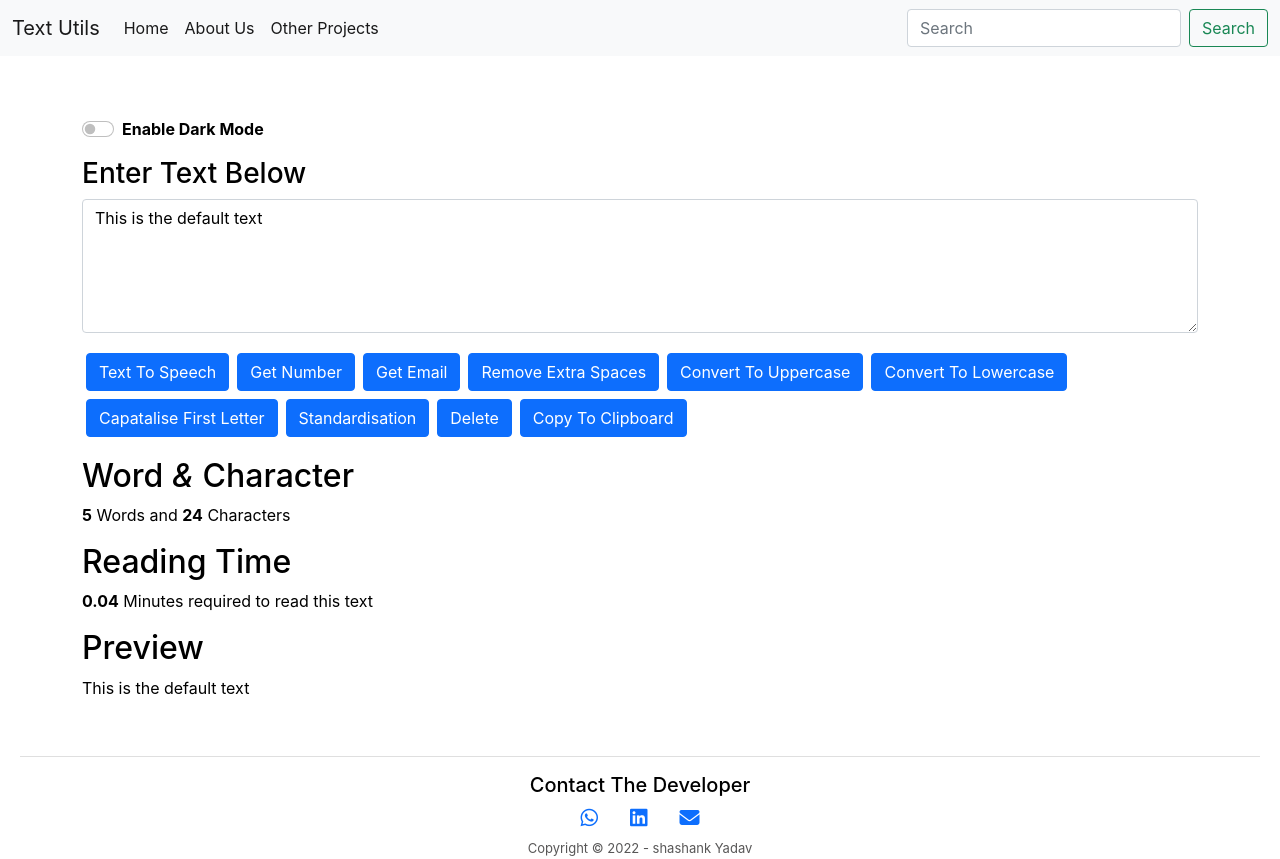
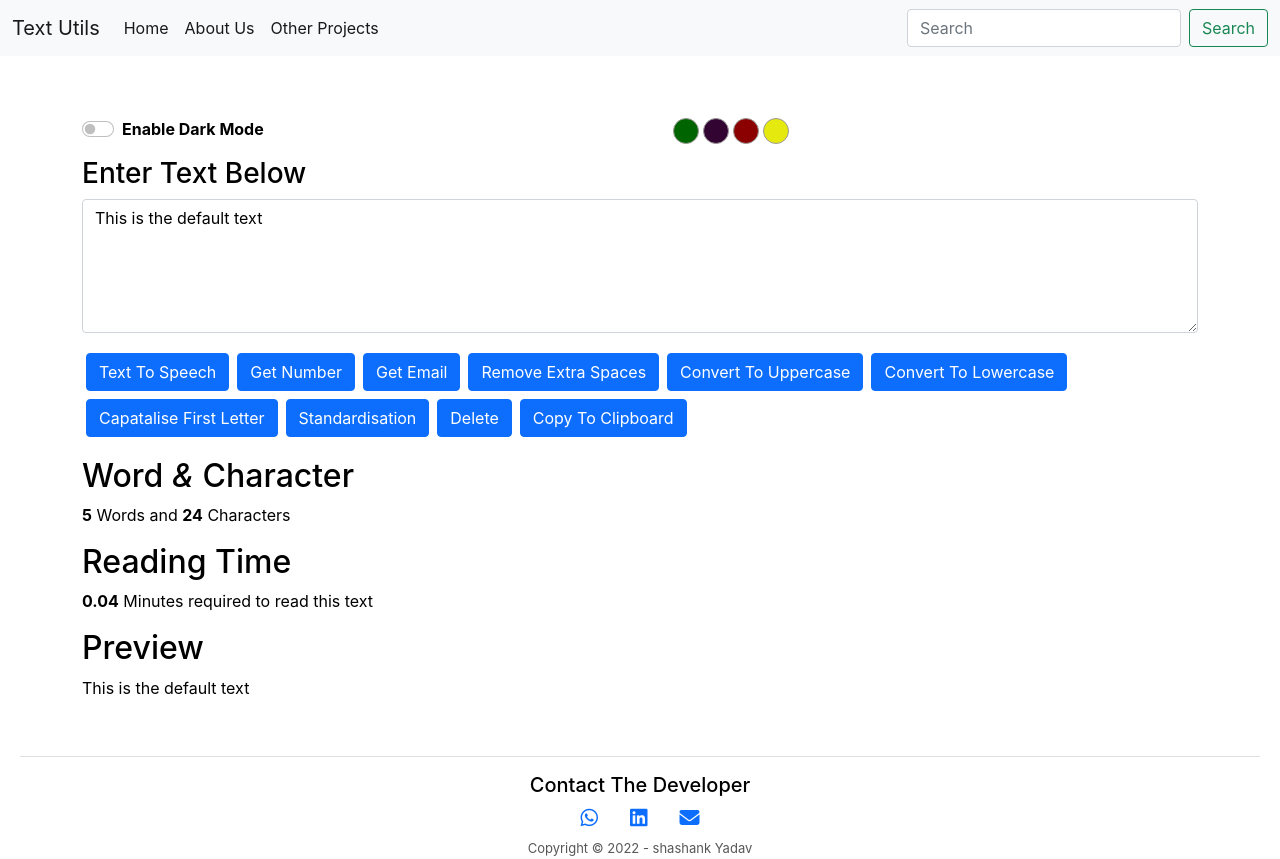
Before and after one commit to Pro-Developer01/Text-Utils-React, a React (Create React App) app: page / in a window 1280 px wide. Built offline with nearby package versions, Linux system fonts and the light colour scheme.

Commit message:
color palette is added

```diff
--- a/src/App.css
+++ b/src/App.css
@@ -28,6 +28,55 @@ body
   position: relative;
   min-height: 100vh;
   padding-bottom: 65px;
+}
+
+.container_Dark
+{
+  display: flex;
+  /* justify-content: center; */
+  /* border: solid 3px  red; */
+  /* width: auto;
+  margin: 0px 110px; */
+}
+.dark_mode_pellet
+{
+  margin: auto;
+}
+.green_btn
+{
+  background-color: darkgreen;
+  border: solid rgb(156, 153, 153) .3px;
+  border-radius: 60px;
+  padding: 12px;
+ margin: 2px;
+}
+
+.blue_btn
+{
+  background-color: #310432;
+  border: solid rgb(156, 153, 153) .3px;
+  border-radius: 60px;
+  padding: 12px;
+  margin: 2px;
+
+}
+.yellow_btn
+{
+  background-color: #e5e90d;
+  border: solid rgb(156, 153, 153) .3px;
+  border-radius: 60px;
+  padding: 12px;
+  margin: 2px;
+
+}
+.red_btn
+{
+  background-color: darkred;
+  border: solid rgb(156, 153, 153) .3px;
+  border-radius: 60px;
+  padding: 12px;
+  margin: 2px;
+
 }
 
 .Footer
--- a/src/App.js
+++ b/src/App.js
@@ -15,6 +15,7 @@ import Footer from './Components/Footer';
 function App() {
   const [Mode, setMode] = useState("light");
   const [alert, setalert] = useState(null)
+  const [pellet,setpellet]= useState ('primary')
 
   var Notification=(Message,type)=>
   {
@@ -46,18 +47,90 @@ function App() {
       document.title="Text Utils - Light Mode";
     }
   }
+  var Togglemode_green=()=>
+  {
+    if(Mode==='light')
+    {
+      setMode('dark');
+      setpellet('success');
+      document.body.style.background=" #082308"
+      Notification(" Green Dark Mode is Enabled","success");
+      document.title="Text Utils - Dark Mode";
+    }
+    else{
+      setMode('light');
+      setpellet('primary');
+      document.body.style.background="white"
+      Notification("Light Mode is Enabled","success");
+      document.title="Text Utils - Light Mode";
+    }
+  }
+  var Togglemode_blue=()=>
+  {
+    if(Mode==='light')
+    {
+      setMode('dark');
+      setpellet('info');
+      document.body.style.background=" #310432"
+      Notification(" Violet Dark Mode is Enabled","success");
+      document.title="Text Utils - Dark Mode";
+    }
+    else{
+      setMode('light');
+      setpellet('primary');
+      document.body.style.background="white"
+      Notification("Light Mode is Enabled","success");
+      document.title="Text Utils - Light Mode";
+    }
+  }
+  var Togglemode_red=()=>
+  {
+    if(Mode==='light')
+    {
+      setMode('dark');
+      setpellet('danger');
+      document.body.style.background=" #580404"
+      Notification(" Red Dark Mode is Enabled","success");
+      document.title="Text Utils - Dark Mode";
+    }
+    else{
+      setMode('light');
+      setpellet('primary');
+      document.body.style.background="white"
+      Notification("Light Mode is Enabled","success");
+      document.title="Text Utils - Light Mode";
+    }
+  }
+  var Togglemode_yellow=()=>
+  {
+    if(Mode==='light')
+    {
+      setMode('dark');
+      setpellet('warning');
+      document.body.style.background=" #673200"
+      Notification(" Yellow Dark Mode is Enabled","success");
+      document.title="Text Utils - Dark Mode";
+    }
+    else{
+      setMode('light');
+      setpellet('primary');
+      document.body.style.background="white"
+      Notification("Light Mode is Enabled","success");
+      document.title="Text Utils - Light Mode";
+    }
+  }
 
   return (
     <>
     <Router>
     <Navbar heading="Text Utils" mode={Mode}  />
     <Alert alertt={alert}/>
-    <DarkModeToggle togglemode={Togglemode} modetogglex={Mode}/>
+    <DarkModeToggle togglemode={Togglemode} togglemode_green={Togglemode_green} togglemode_red={Togglemode_red}togglemode_blue={Togglemode_blue} togglemode_yellow={Togglemode_yellow} modetogglex={Mode}/>
 
     <Routes >
           <Route exact path="/about" element={<About mode={Mode}/>}>
           </Route>
-           <Route exact path='/' element={<Textform mode={Mode} heading="Enter Text Below" Notification={Notification}/>} >
+           <Route exact path='/' element={<Textform mode={Mode} heading="Enter Text Below" pellet={pellet} Notification={Notification}/>} >
           </Route>
         </Routes>
         </Router>
--- a/src/Components/DarkModeToggle.js
+++ b/src/Components/DarkModeToggle.js
@@ -1,11 +1,11 @@
-import React from 'react'
+import React from "react";
 
 export default function DarkModeToggle(props) {
+  return (
+    <div className="container">
 
-
-  return (
-    <div className='container '>
-         <div className="form-check form-switch my-3 ">
+    <div className="container_Dark ">
+      <div className="form-check form-switch my-3  ">
         <input
           className="form-check-input"
           type="checkbox"
@@ -17,13 +17,18 @@ export default function DarkModeToggle(props) {
         <label
           className="form-check-label "
           htmlFor="flexSwitchCheckDefault"
-           style={{color: props.modetogglex==='light'?'black':'white' }} >
-             <strong>
-              Enable Dark Mode
-             </strong>
-
+          style={{ color: props.modetogglex === "light" ? "black" : "white" }}
+          >
+          <strong>Enable Dark Mode</strong>
         </label>
       </div>
+      <div className="dark_mode_pellet">
+        <button className="green_btn" onClick={props.togglemode_green}></button>
+        <button className="blue_btn" onClick={props.togglemode_blue}></button>
+        <button className="red_btn" onClick={props.togglemode_red}></button>
+        <button className="yellow_btn" onClick={props.togglemode_yellow}></button>
       </div>
-  )
+    </div>
+          </div>
+  );
 }
--- a/src/Components/Footer.js
+++ b/src/Components/Footer.js
@@ -11,7 +11,7 @@ export default function Footer(props) {
       <div className="container" >
         <center>
 
-          <h5 style={{color: props.mode==='dark'?'white':'black'}}>Contact The Developer</h5>
+          <h5 style={{color: props.mode==='light'?'black':'white'}}>Contact The Developer</h5>
         </center>
         <div className="icons">
           <a
--- a/src/Components/Textform.js
+++ b/src/Components/Textform.js
@@ -112,7 +112,7 @@ export default function Textform(props) {
       disabled={text.length===0}
         type="button"
         onClick={TextTospeech}
-        className="btn btn-primary mx-1 my-1"
+        className={`btn btn-${props.pellet} mx-1 my-1`}
         >
         Text To Speech
       </button>
@@ -120,7 +120,7 @@ export default function Textform(props) {
       disabled={text.length===0}
         type="button"
         onClick={extractnum}
-        className="btn btn-primary mx-1 my-1"
+        className={`btn btn-${props.pellet} mx-1 my-1`}
         >
         Get Number
       </button>
@@ -128,7 +128,7 @@ export default function Textform(props) {
       disabled={text.length===0}
         type="button"
         onClick={extractemail}
-        className="btn btn-primary mx-1 my-1"
+        className={`btn btn-${props.pellet} mx-1 my-1`}
         >
         Get Email
       </button>
@@ -136,7 +136,7 @@ export default function Textform(props) {
       disabled={text.length===0}
         type="button"
         onClick={Extraspaces}
-        className="btn btn-primary mx-1 my-1"
+        className={`btn btn-${props.pellet} mx-1 my-1`}
         >
         Remove Extra Spaces
       </button>
@@ -144,7 +144,7 @@ export default function Textform(props) {
       disabled={text.length===0}
         type="button"
         onClick={ChangeToUpp}
-        className="btn btn-primary mx-1 my-1 "
+        className={`btn btn-${props.pellet} mx-1 my-1`}
       >
         Convert To Uppercase
       </button>
@@ -152,7 +152,7 @@ export default function Textform(props) {
       disabled={text.length===0}
         type="button"
         onClick={ChangeToLow}
-        className="btn btn-primary mx-1 my-1"
+        className={`btn btn-${props.pellet} mx-1 my-1`}
         >
         Convert To Lowercase
       </button>
@@ -160,7 +160,7 @@ export default function Textform(props) {
       disabled={text.length===0}
         type="button"
         onClick={CapataliseFirstLetter}
-        className="btn btn-primary mx-1 my-1"
+        className={`btn btn-${props.pellet} mx-1 my-1`}
         >
         Capatalise First Letter
       </button>
@@ -168,7 +168,7 @@ export default function Textform(props) {
       disabled={text.length===0}
         type="button"
         onClick={Standardisation}
-        className="btn btn-primary mx-1 my-1"
+        className={`btn btn-${props.pellet} mx-1 my-1`}
         >
         Standardisation
 
@@ -177,7 +177,7 @@ export default function Textform(props) {
       disabled={text.length===0}
         type="button"
         onClick={Cleartext}
-        className="btn btn-primary mx-1 my-1"
+        className={`btn btn-${props.pellet} mx-1 my-1`}
         >
         Delete
       </button>
@@ -185,7 +185,7 @@ export default function Textform(props) {
       disabled={text.length===0}
         type="button"
         onClick={copy}
-        className="btn btn-primary mx-1 my-1"
+        className={`btn btn-${props.pellet} mx-1 my-1`}
         >
         Copy To Clipboard
       </button>
```
Lines whose indentation alone changed are shown as unchanged.
